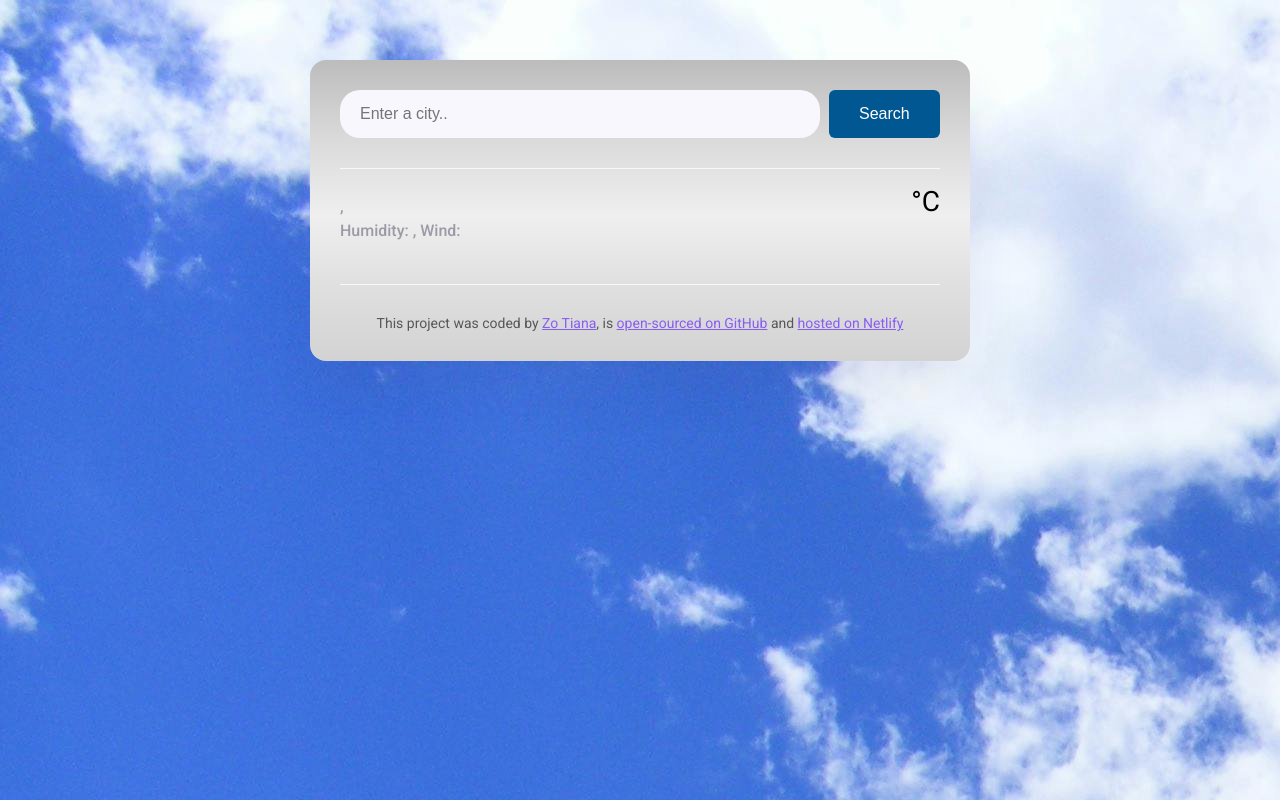
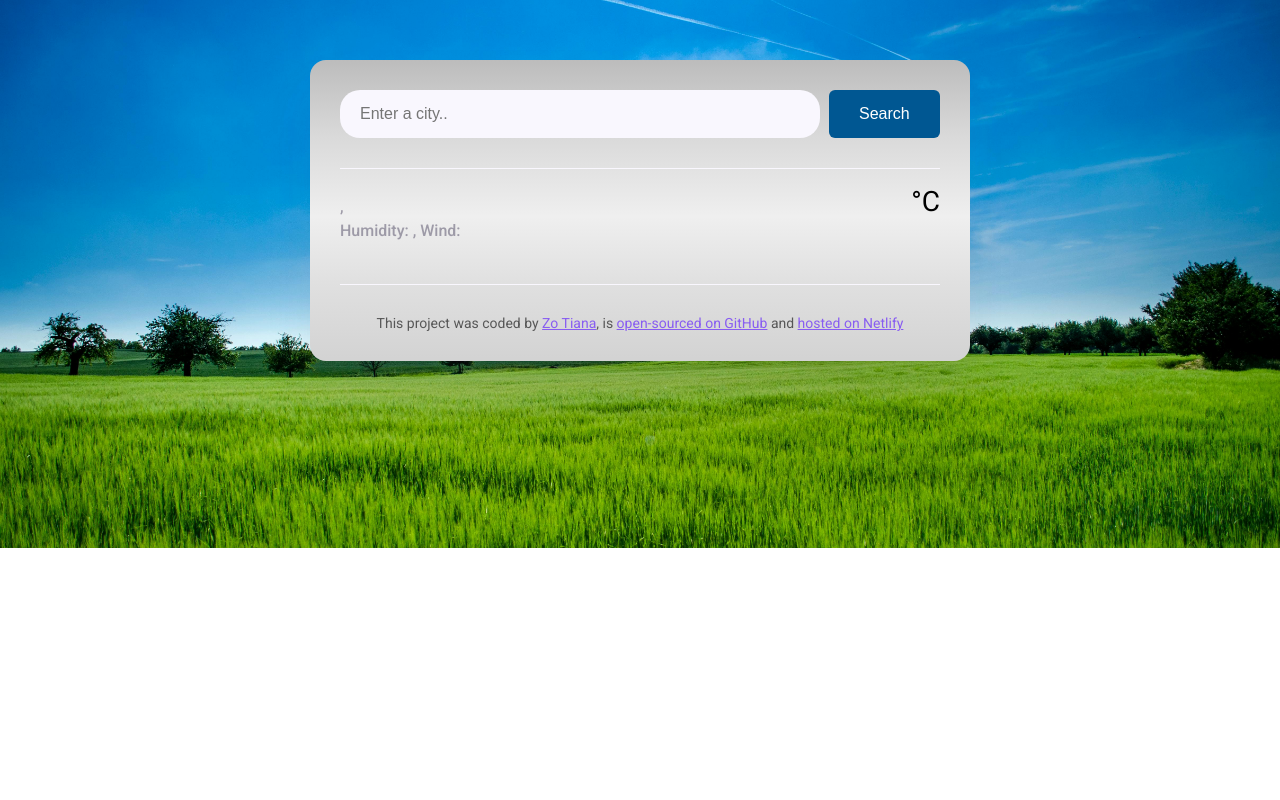
Before and after one commit to ZoTiana/WeatherForecast, a plain HTML site: page index.html in a window 1280 px wide. Drawn offline with nearby package versions, Linux system fonts and the light colour scheme; no server answers.

Commit message:
set background

```diff
--- a/src/style.css
+++ b/src/style.css
@@ -1,6 +1,8 @@
 body {
-  background-image: url("image.jpg");
-  background-color: #f9f7fe;
+  background-image: url("fond.jpg");
+  background-size: cover;
+  background-repeat: no-repeat;
+  background-position: center;
   font-family: "Roboto", sans-serif;
 }
 
```
Also changed, not shown: src/fond.jpg (added).
